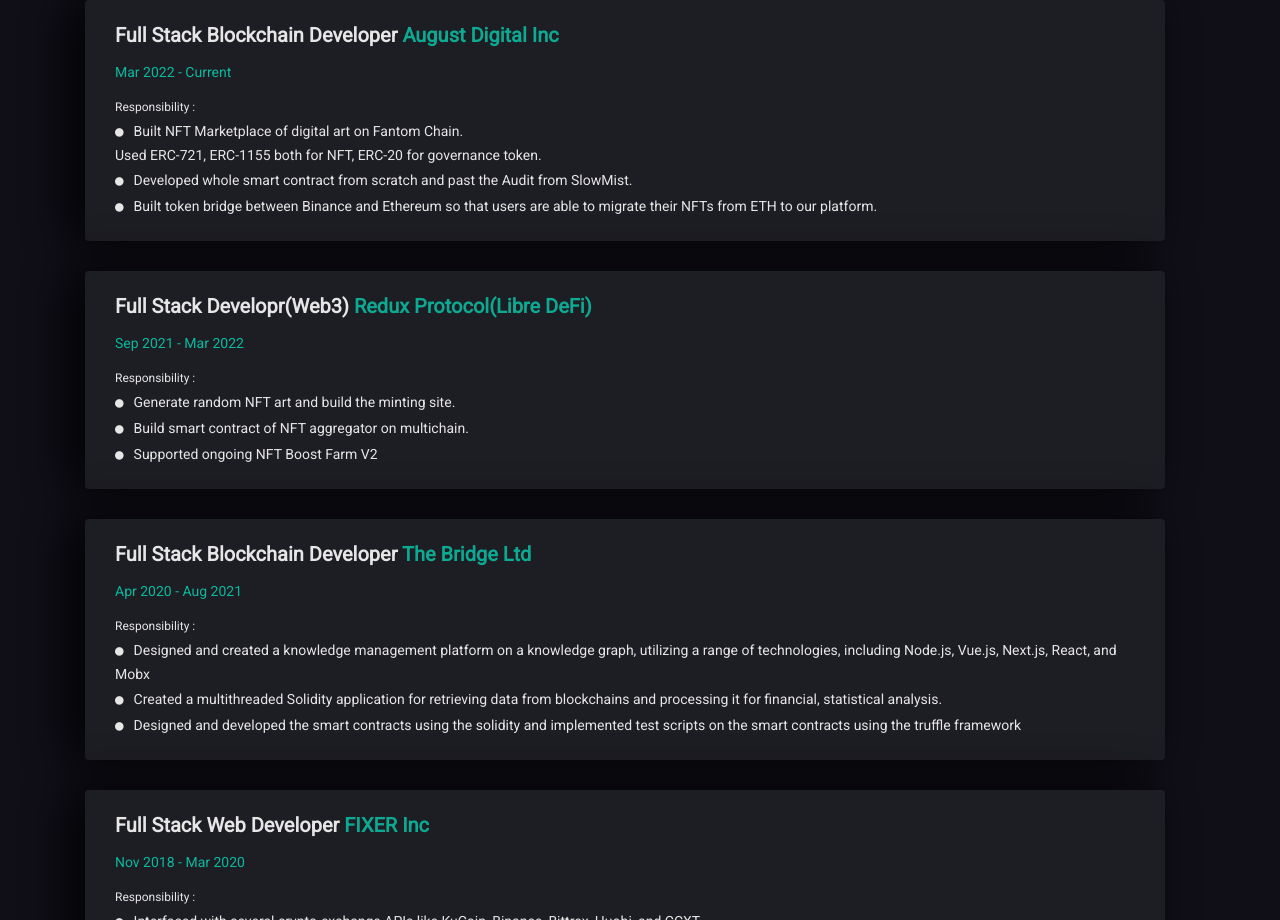
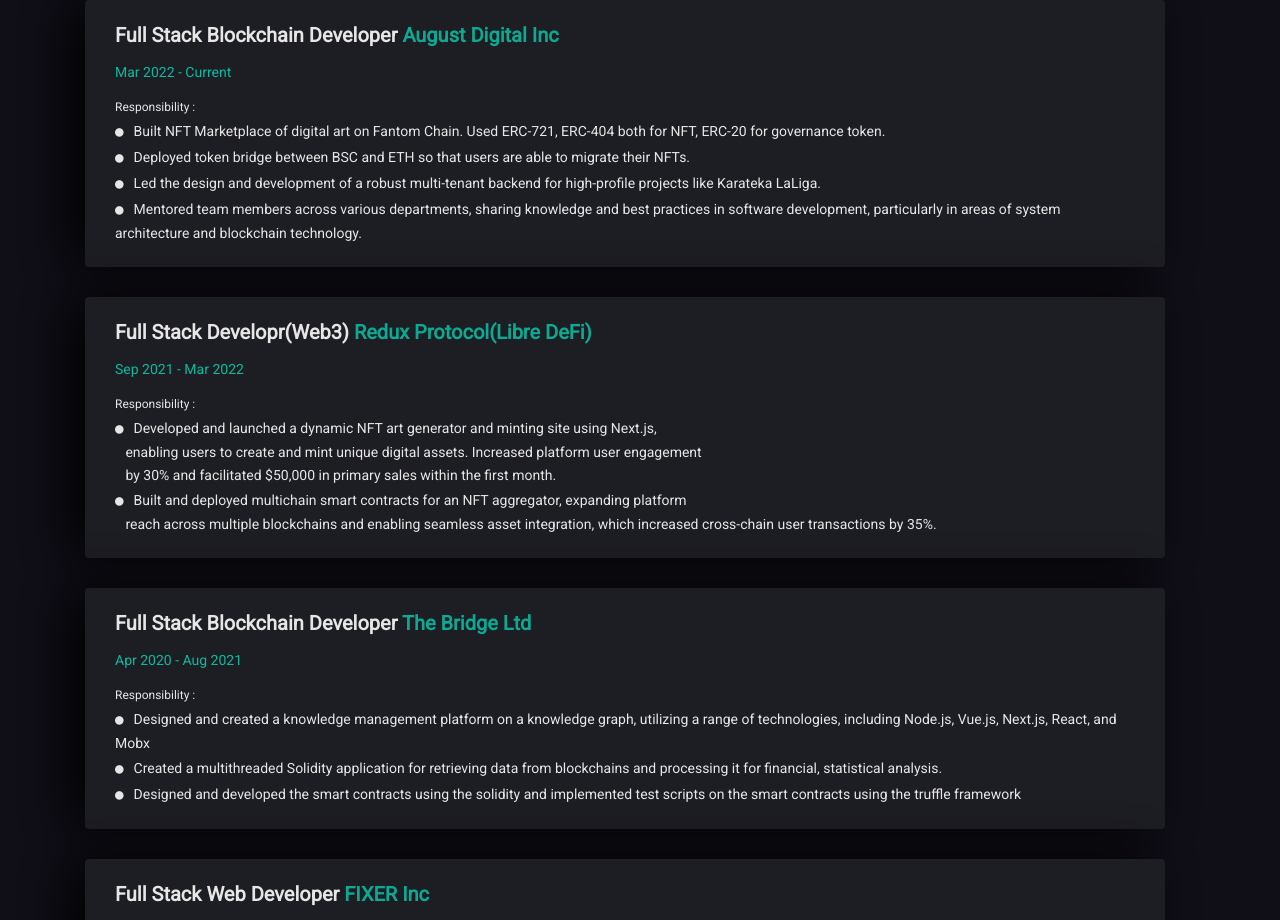
Before and after one commit to personalcodecare/personalcodecare.github.io, a plain HTML site: page index.html in a window 1280 px wide. Shown: the part 2920-3840 px from the top of the page. Drawn offline with Linux system fonts and the light colour scheme; some packages are replaced by stand-ins of ours.

Commit message:
fix: some working history as professional

```diff
--- a/index.html
+++ b/index.html
@@ -377,9 +377,10 @@
                                         <div class="mh-eduyear">Mar 2022 - Current </div>
                                         <span>Responsibility :</span>
                                         <ul class="work-responsibility">
-                                            <li><i class="fa fa-circle"></i>Built NFT Marketplace of digital art on Fantom Chain.<br> Used ERC-721, ERC-1155 both for NFT, ERC-20 for governance token.</li>
-                                            <li><i class="fa fa-circle"></i>Developed whole smart contract from scratch and past the Audit from SlowMist.</li>
-                                            <li><i class="fa fa-circle"></i>Built token bridge between Binance and Ethereum so that users are able to migrate their NFTs from ETH to our platform.</li>
+                                            <li><i class="fa fa-circle"></i>Built NFT Marketplace of digital art on Fantom Chain. Used ERC-721, ERC-404 both for NFT, ERC-20 for governance token.</li>
+                                            <li><i class="fa fa-circle"></i>Deployed token bridge between BSC and ETH so that users are able to migrate their NFTs.</li>
+                                            <li><i class="fa fa-circle"></i>Led the design and development of a robust multi-tenant backend for high-profile projects like Karateka LaLiga.</li>
+                                            <li><i class="fa fa-circle"></i>Mentored team members across various departments, sharing knowledge and best practices in software development, particularly in areas of system architecture and blockchain technology.</li>
                                         </ul>
                                     </div>
                                     <div class="mh-work-item dark-bg wow fadeInUp" data-wow-duration="0.8s" data-wow-delay="0.4s">
@@ -387,9 +388,8 @@
                                         <div class="mh-eduyear">Sep 2021 - Mar 2022</div>
                                         <span>Responsibility :</span>
                                         <ul class="work-responsibility">
-                                            <li><i class="fa fa-circle"></i>Generate random NFT art and build the minting site.</li>
-                                            <li><i class="fa fa-circle"></i>Build smart contract of NFT aggregator on multichain.</li>
-                                            <li><i class="fa fa-circle"></i>Supported ongoing NFT Boost Farm V2</li>
+                                            <li><i class="fa fa-circle"></i>Developed and launched a dynamic NFT art generator and minting site using Next.js, <br> &nbsp;&nbsp;&nbsp;enabling users to create and mint unique digital assets. Increased platform user engagement <br> &nbsp;&nbsp;&nbsp;by 30% and facilitated $50,000 in primary sales within the first month.</li>
+                                            <li><i class="fa fa-circle"></i>Built and deployed multichain smart contracts for an NFT aggregator, expanding platform <br> &nbsp;&nbsp;&nbsp;reach across multiple blockchains and enabling seamless asset integration, which increased cross-chain user transactions by 35%.</li>
                                         </ul>
                                     </div>
                                     <div class="mh-work-item dark-bg wow fadeInUp" data-wow-duration="0.8s" data-wow-delay="0.4s">
```
